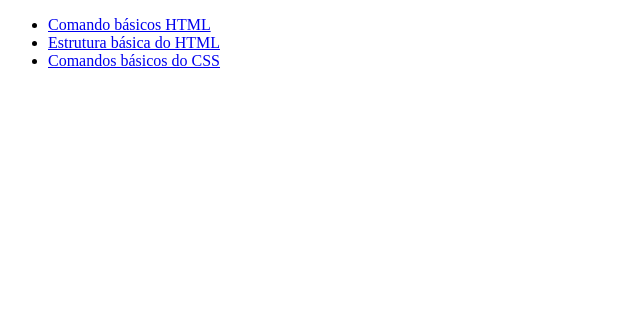
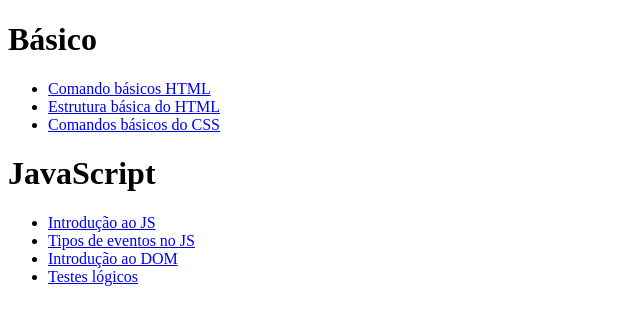
Before and after one commit to rafaellabastos/ConteudoWEB-faculdade, a plain HTML site: page index.html in a window 1280 px wide. Shown: the whole page, without its empty margins (0-640 px from the left). Drawn offline with Linux system fonts and the light colour scheme.

Commit message:
organizei os links

```diff
--- a/index.html
+++ b/index.html
@@ -9,10 +9,19 @@
 </head>
 
 <body>
+    <h1>Básico</h1>
     <ul>
         <li><a href="./basico/html/comandos-basicos.html">Comando básicos HTML</a></li>
         <li><a href="./basico/html/estrutura-basica.html">Estrutura básica do HTML</a></li>
         <li><a href="./basico/css/comandos-basicos.html">Comandos básicos do CSS</a></li>
+    </ul>
+
+    <h1>JavaScript</h1>
+    <ul>
+        <li><a href="./introducao-js/introdução-js.html">Introdução ao JS</a></li>
+        <li><a href="./evento-js/tipos-eventos.html">Tipos de eventos no JS</a></li>
+        <li><a href="./dom/getElements.html">Introdução ao DOM</a></li>
+        <li><a href="./testes-logicos-js/testes-logicos.html">Testes lógicos</a></li>
     <ul>
 </body>
 </html>
```
